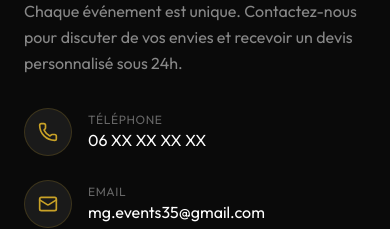
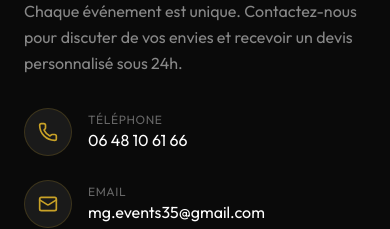
Before and after one commit to boubou-paradis/mg-events-site, a Next.js app: page / in a window 390 px wide. Shown: the part 7080-7309 px from the top of the page. Built offline with nearby package versions, Linux system fonts and the light colour scheme.

Commit message:
Ajout numero de telephone 06 48 10 61 66

```diff
--- a/src/app/page.tsx
+++ b/src/app/page.tsx
@@ -510,7 +510,7 @@ function Contact() {
             {/* Contact info */}
             <div className="space-y-6">
               <a
-                href="tel:+33600000000"
+                href="tel:+33648106166"
                 className="flex items-center gap-4 text-[#aaa] hover:text-[#c9a227] transition-colors"
               >
                 <div className="w-12 h-12 rounded-full bg-[#1a1a1a] border border-[#c9a227]/20 flex items-center justify-center">
@@ -518,7 +518,7 @@ function Contact() {
                 </div>
                 <div>
                   <div className="text-xs text-[#666] uppercase tracking-wider">Téléphone</div>
-                  <div className="text-white">06 XX XX XX XX</div>
+                  <div className="text-white">06 48 10 61 66</div>
                 </div>
               </a>
 
```
